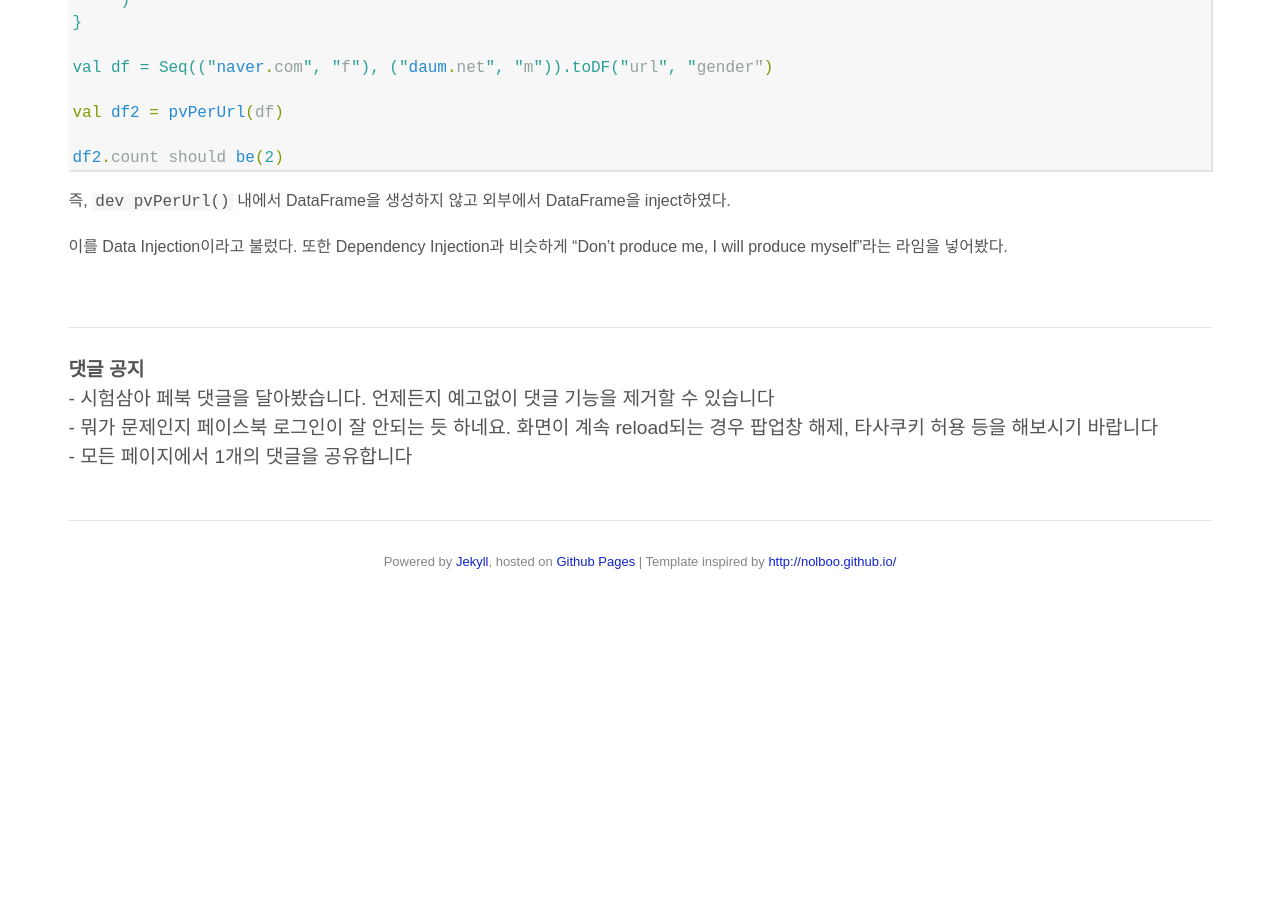
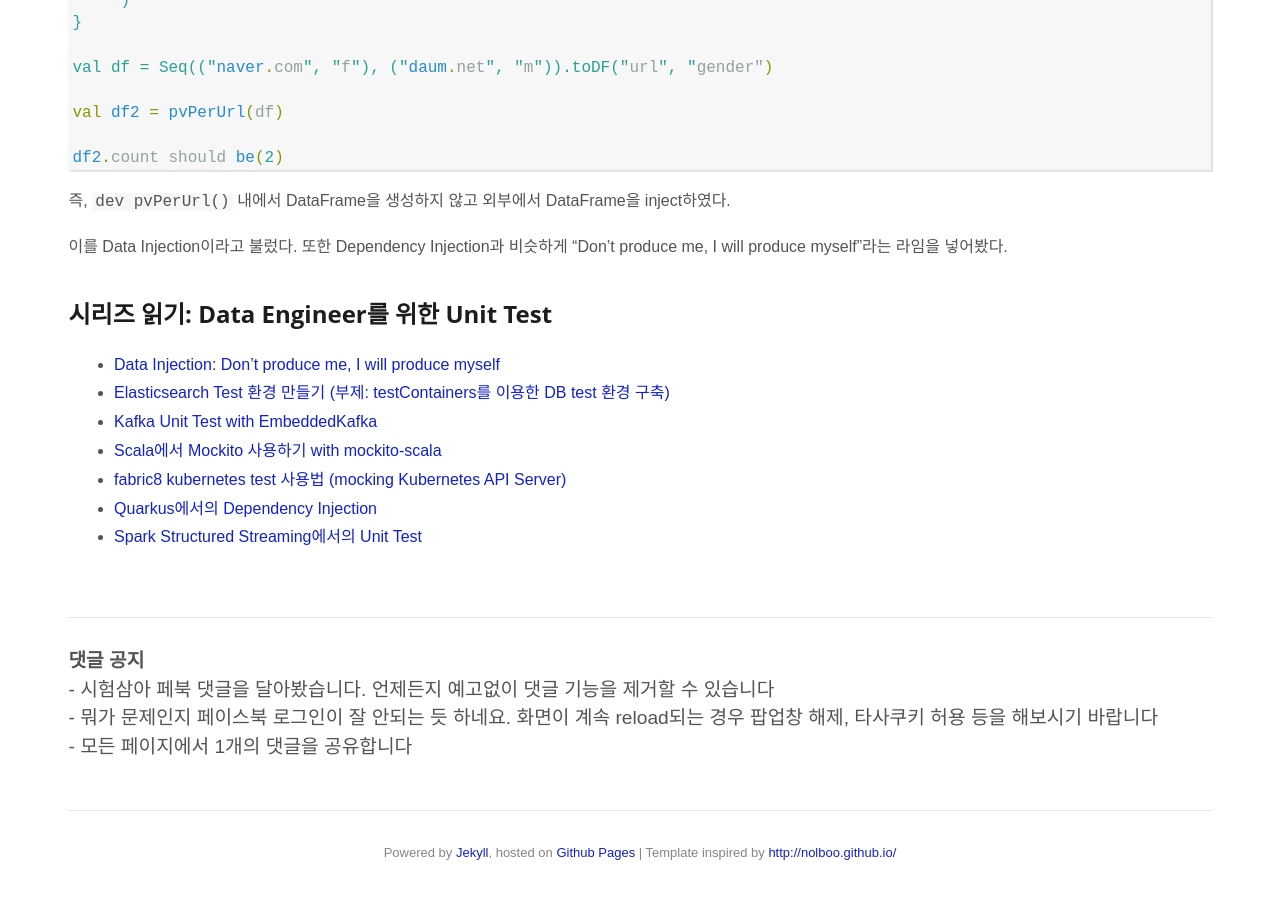
Before and after one commit to jason-heo/jason-heo.github.io, a Jekyll site: the page built from _posts/2022-02-26-data-injection.md, in a window 1280 px wide and 900 px high, scrolled down 2274 px. Built offline with Jekyll 4.4.1, drawn with Linux system fonts in a browser that asks for light colours; comment, search, counter and statistics services are not loaded; before the commit the page ends 2884 px from its top, so only the background shows below that.

Commit message:
include test-for-data-engineer.md

```diff
--- /dev/null
+++ b/_includes/test-for-data-engineer.md
@@ -0,0 +1,9 @@
+## 시리즈 읽기: Data Engineer를 위한 Unit Test
+
+- [Data Injection: Don't produce me, I will produce myself](/bigdata/2022/02/26/data-injection.html)
+- [Elasticsearch Test 환경 만들기 (부제: testContainers를 이용한 DB test 환경 구축)](/bigdata/2022/01/02/testing-es-with-testcontainers.html)
+- [Kafka Unit Test with EmbeddedKafka](/bigdata/2021/12/19/kafka-unit-test.html)
+- [Scala에서 Mockito 사용하기 with mockito-scala](/programming/2021/10/03/mockito-in-scala.html)
+- [fabric8 kubernetes test 사용법 (mocking Kubernetes API Server)](/programming/2021/09/27/fabric8-mock-server.html)
+- [Quarkus에서의 Dependency Injection](/2021/09/24/di-of-quarkus.html)
+- [Spark Structured Streaming에서의 Unit Test](/bigdata/2020/08/29/spark-structured-streaming-unit-test.html)
--- a/_posts/2022-02-26-data-injection.md
+++ b/_posts/2022-02-26-data-injection.md
@@ -105,3 +105,5 @@ df2.count should be(2)
 즉, `dev pvPerUrl()` 내에서 DataFrame을 생성하지 않고 외부에서 DataFrame을 inject하였다.
 
 이를 Data Injection이라고 불렀다. 또한 Dependency Injection과 비슷하게 "Don't produce me, I will produce myself"라는 라임을 넣어봤다.
+
+{% include test-for-data-engineer.md %}
```
Also changed, not shown: _posts/2020-08-29-spark-structured-streaming-unit-test.md (+2 -0 lines), _posts/2021-09-24-di-of-quarkus.md (+2 -0 lines), _posts/2021-09-27-fabric8-mock-server.md (+2 -0 lines), _posts/2021-10-03-mockito-in-scala.md (+2 -0 lines), _posts/2021-12-19-kafka-unit-test.md (+2 -0 lines), _posts/2022-02-26-unit-test-for-data-engineer.md (added, +13 -0 lines).
